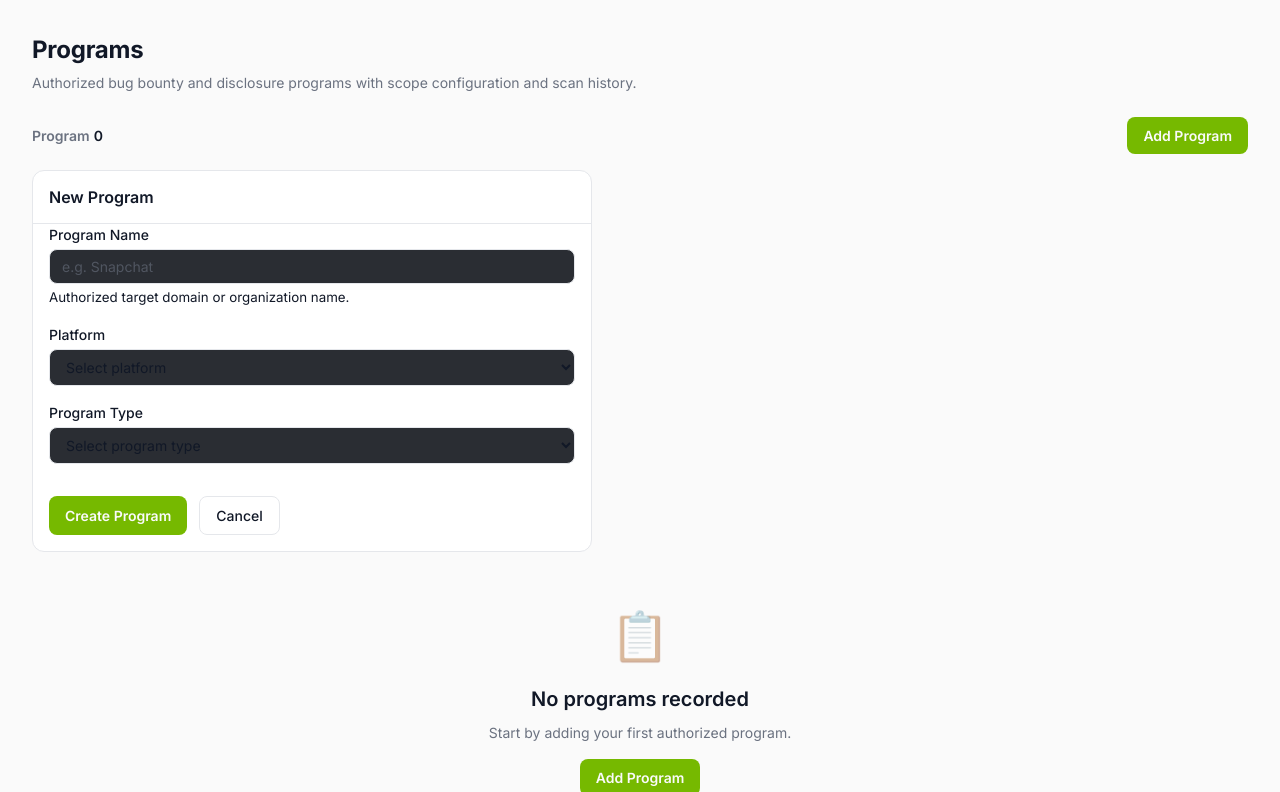
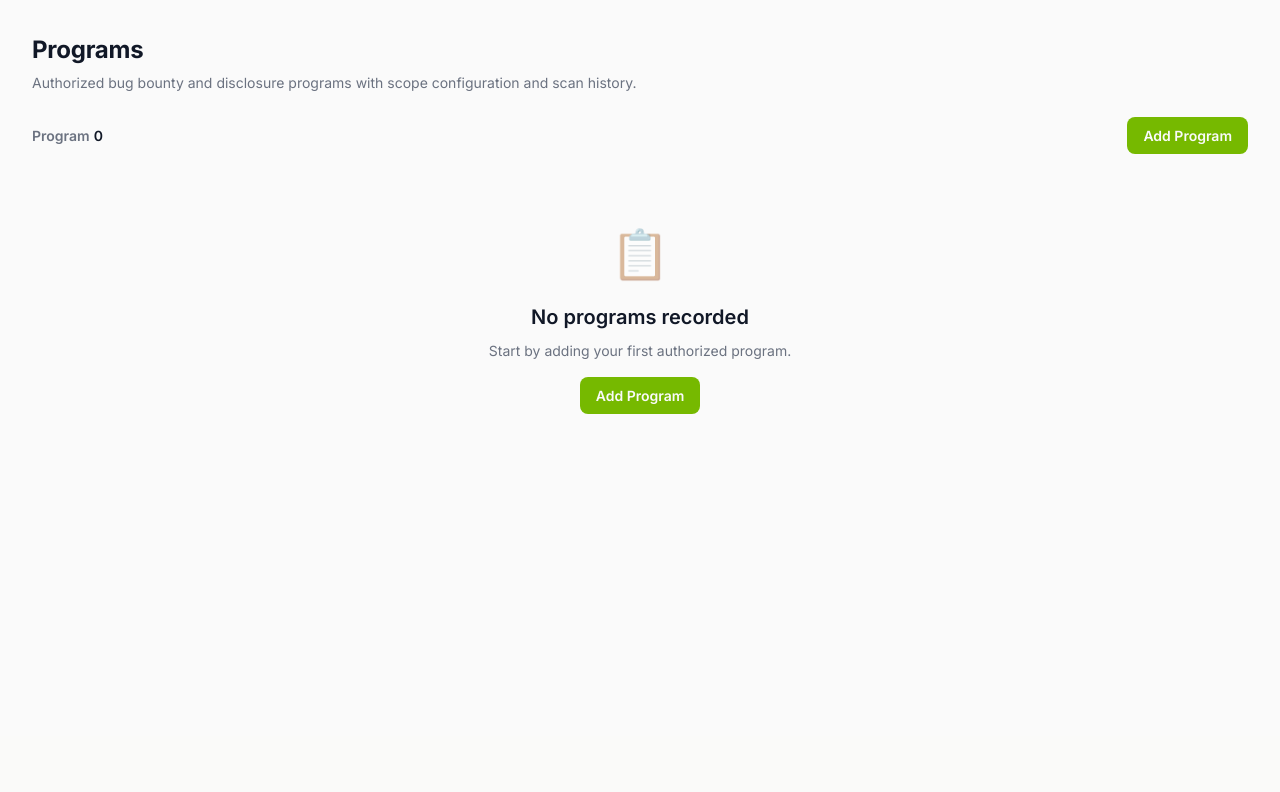
Before and after one commit to l1ackersalman/scanX, a Django app: page /programs/ in a window 1280 px wide. Shown: the part 64-856 px from the top of the page. After the commit the page ends 478 px from the top, so only its background shows below. Run offline with Django 5.2, Linux system fonts and the light colour scheme; data that the repository does not hold is empty.

Commit message:
Revert "Add inline Add Program form on /programs page"
This reverts commit cc3690b9bca799500ebc2a564a6a9e94509035b1.

```diff
--- a/templates/programs.html
+++ b/templates/programs.html
@@ -14,50 +14,6 @@
   </div>
   <a href="{% url 'scanner:programs_add' %}" class="btn-primary">Add Program</a>
 </div>
-
-<section class="card" style="max-width: 560px;">
-  <div class="card-head">
-    <h2 class="card-title" style="margin: 0;">New Program</h2>
-  </div>
-  <div class="card-body">
-    <form method="post" action="{% url 'scanner:programs_add' %}" novalidate>
-      {% csrf_token %}
-      <div class="form-group">
-        <label for="program_name" class="form-label">Program Name</label>
-        <input type="text" id="program_name" name="program_name" class="form-input"
-               required placeholder="e.g. Snapchat" autocomplete="off">
-        <small class="form-text">Authorized target domain or organization name.</small>
-      </div>
-
-      <div class="form-group">
-        <label for="program_platform" class="form-label">Platform</label>
-        <select id="program_platform" name="program_platform" class="form-input" required>
-          <option value="">Select platform</option>
-          <option value="hackerone">HackerOne</option>
-          <option value="bugcrowd">Bugcrowd</option>
-          <option value="intigriti">Intigriti</option>
-          <option value="synack">Synack</option>
-          <option value="self">Self</option>
-        </select>
-      </div>
-
-      <div class="form-group">
-        <label for="program_type" class="form-label">Program Type</label>
-        <select id="program_type" name="program_type" class="form-input" required>
-          <option value="">Select program type</option>
-          <option value="bbp">BBP</option>
-          <option value="vdp">VDP</option>
-          <option value="pentest">PENTEST</option>
-        </select>
-      </div>
-
-      <div style="display: flex; gap: var(--sx-space-3); margin-top: var(--sx-space-6);">
-        <button type="submit" class="btn-primary">Create Program</button>
-        <a href="{% url 'scanner:programs' %}" class="btn-ghost">Cancel</a>
-      </div>
-    </form>
-  </div>
-</section>
 
 {% if programs %}
   <div class="catalog" role="list" aria-label="Program catalog">
```
